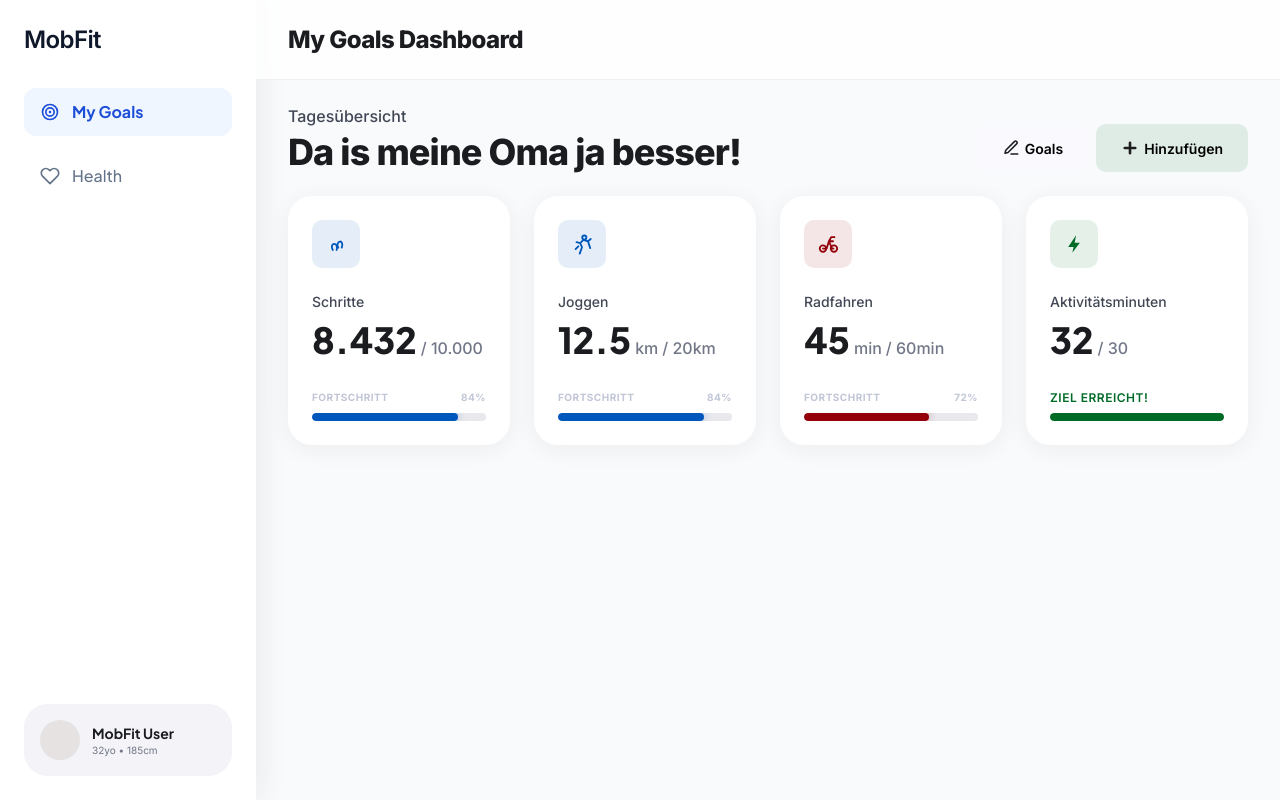
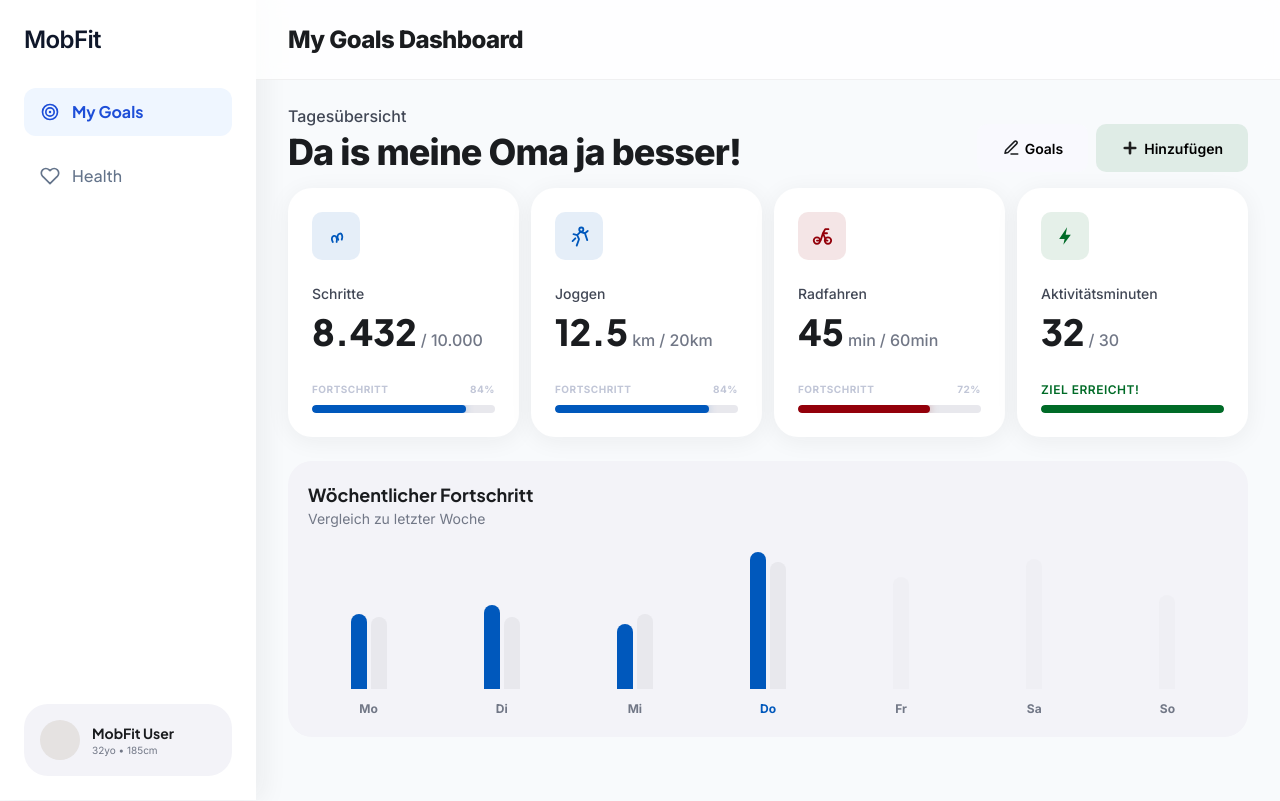
Before and after one commit to JanGoebel1893/MobFIT, an Angular app: page /my-goals in a window 1280 px wide. Built offline with nearby package versions, Linux system fonts and the light colour scheme.

Commit message:
MOB-55: Added statistics

```diff
--- a/src/app/pages/my-goals/my-goals.component.css
+++ b/src/app/pages/my-goals/my-goals.component.css
@@ -1,3 +1,20 @@
+/* Karten + Chart in der Viewport-Höhe; bei extrem kurzer Höhe ggf. nur Chart schrumpfen */
+.goals-page {
+  display: flex;
+  flex-direction: column;
+  min-height: 0;
+  max-height: min(calc(100dvh - 72px), calc(100vh - 72px));
+  overflow: hidden;
+  box-sizing: border-box;
+}
+
+@media (max-height: 720px) {
+  .goals-page {
+    max-height: none;
+    overflow: visible;
+  }
+}
+
 .goals-hero {
   display: flex;
   flex-direction: row;
@@ -6,8 +23,9 @@
   gap: 10px;
   width: 100%;
   min-height: 68px;
-  margin-bottom: 24px;
+  margin-bottom: clamp(12px, 2dvh, 24px);
   flex-wrap: wrap;
+  flex-shrink: 0;
 }
 
 .goals-hero__text {
@@ -81,9 +99,16 @@
 .goals-bento {
   display: grid;
   grid-template-columns: repeat(4, minmax(0, 1fr));
-  gap: 24px;
+  gap: clamp(12px, 1.5dvh, 24px);
   width: 100%;
-  min-height: 248px;
+  min-height: 0;
+  flex: 0 0 auto;
+}
+
+.goals-weekly {
+  flex: 1 1 auto;
+  min-height: 0;
+  margin-top: clamp(20px, 3dvh, 32px);
 }
 
 .goals-bento__cell {
--- a/src/app/pages/my-goals/my-goals.component.html
+++ b/src/app/pages/my-goals/my-goals.component.html
@@ -1,6 +1,6 @@
 <div class="dashboard-shell">
   <app-goals-top-nav [pageTitle]="'My Goals Dashboard'" />
-  <div class="dashboard-shell__inner">
+  <div class="dashboard-shell__inner goals-page">
     <section class="goals-hero" aria-labelledby="goals-hero-heading">
       <div class="goals-hero__text">
         <p class="goals-hero__eyebrow">Tagesübersicht</p>
@@ -35,6 +35,8 @@
         </div>
       }
     </div>
+
+    <app-weekly-progress-card class="goals-weekly" />
   </div>
 
   <app-goals-metric-modal
--- /dev/null
+++ b/src/app/shared/weekly-progress-card/weekly-progress-card.component.css
@@ -0,0 +1,111 @@
+:host {
+  display: block;
+  width: 100%;
+  min-width: 0;
+}
+
+.wpc {
+  box-sizing: border-box;
+  display: flex;
+  flex-direction: column;
+  align-items: stretch;
+  width: 100%;
+  max-width: 100%;
+  padding: clamp(20px, 2.5dvh, 32px);
+  gap: clamp(16px, 2dvh, 32px);
+  background: #f3f3f8;
+  border-radius: 24px;
+  min-height: 0;
+  flex: 1 1 auto;
+  max-height: min(408px, 42dvh);
+}
+
+.wpc__header {
+  display: flex;
+  flex-direction: column;
+  align-items: flex-start;
+  flex-shrink: 0;
+}
+
+.wpc__title {
+  margin: 0;
+  font-family: 'Plus Jakarta Sans', system-ui, sans-serif;
+  font-weight: 700;
+  font-size: clamp(18px, 2dvh, 20px);
+  line-height: 28px;
+  color: #1a1c1f;
+}
+
+.wpc__subtitle {
+  margin: 0;
+  font-family: 'Inter', system-ui, sans-serif;
+  font-weight: 400;
+  font-size: 14px;
+  line-height: 20px;
+  color: #717786;
+}
+
+.wpc__chart {
+  display: flex;
+  flex-direction: row;
+  justify-content: space-between;
+  align-items: flex-end;
+  gap: clamp(4px, 1vw, 12px);
+  width: 100%;
+  min-height: 0;
+  flex: 1 1 auto;
+}
+
+.wpc__day {
+  display: flex;
+  flex: 1 1 0;
+  min-width: 0;
+  flex-direction: column;
+  align-items: center;
+  gap: 12px;
+}
+
+.wpc__track {
+  display: flex;
+  flex-direction: row;
+  align-items: flex-end;
+  justify-content: center;
+  gap: 4px;
+  width: 100%;
+  height: clamp(100px, 18dvh, 200px);
+  min-height: 100px;
+  max-height: 200px;
+}
+
+.wpc__bar {
+  width: 16px;
+  flex-shrink: 0;
+  border-radius: 8px 8px 0 0;
+  min-height: 0;
+  box-sizing: border-box;
+}
+
+.wpc__bar--current {
+  background: #0058bc;
+}
+
+.wpc__bar--prev {
+  background: #e8e8ed;
+}
+
+.wpc__bar--prev.wpc__bar--ghost {
+  opacity: 0.4;
+}
+
+.wpc__label {
+  font-family: 'Inter', system-ui, sans-serif;
+  font-weight: 700;
+  font-size: 12px;
+  line-height: 16px;
+  color: #717786;
+  text-align: center;
+}
+
+.wpc__label--active {
+  color: #0058bc;
+}
--- /dev/null
+++ b/src/app/shared/weekly-progress-card/weekly-progress-card.component.html
@@ -0,0 +1,34 @@
+<article
+  class="wpc"
+  role="group"
+  aria-label="Wöchentlicher Fortschritt, Vergleich zu letzter Woche"
+>
+  <header class="wpc__header">
+    <h3 class="wpc__title">Wöchentlicher Fortschritt</h3>
+    <p class="wpc__subtitle">Vergleich zu letzter Woche</p>
+  </header>
+
+  <div class="wpc__chart" role="img" aria-hidden="true">
+    @for (day of days(); track day.shortLabel) {
+      <div class="wpc__day">
+        <div class="wpc__track">
+          @if (day.hasCurrent) {
+            <div
+              class="wpc__bar wpc__bar--current"
+              [style.height.%]="day.current * 100"
+            ></div>
+          }
+          <div
+            class="wpc__bar wpc__bar--prev"
+            [class.wpc__bar--ghost]="!day.hasCurrent"
+            [style.height.%]="day.previous * 100"
+          ></div>
+        </div>
+        <span
+          class="wpc__label"
+          [class.wpc__label--active]="day.isHighlightDay"
+        >{{ day.shortLabel }}</span>
+      </div>
+    }
+  </div>
+</article>
--- /dev/null
+++ b/src/app/shared/weekly-progress-card/weekly-progress-card.component.ts
@@ -0,0 +1,34 @@
+import { Component, input } from '@angular/core';
+
+/** Ein Tag in der Wochen-Chart (0–1 = Anteil der Balkenhöhe) */
+export interface WeeklyDayData {
+  shortLabel: string;
+  /** Aktuelle Woche (0–1); `hasCurrent: false` → kein blauer Balken */
+  current: number;
+  /** Vorwoche / Vergleich (0–1) */
+  previous: number;
+  hasCurrent: boolean;
+  /** Wochentag-Label hervorheben (z. B. heute) */
+  isHighlightDay: boolean;
+}
+
+export const defaultWeeklyProgressDemo: readonly WeeklyDayData[] = [
+  { shortLabel: 'Mo', current: 0.52, previous: 0.5, hasCurrent: true, isHighlightDay: false },
+  { shortLabel: 'Di', current: 0.58, previous: 0.5, hasCurrent: true, isHighlightDay: false },
+  { shortLabel: 'Mi', current: 0.45, previous: 0.52, hasCurrent: true, isHighlightDay: false },
+  { shortLabel: 'Do', current: 0.95, previous: 0.88, hasCurrent: true, isHighlightDay: true },
+  { shortLabel: 'Fr', current: 0, previous: 0.78, hasCurrent: false, isHighlightDay: false },
+  { shortLabel: 'Sa', current: 0, previous: 0.9, hasCurrent: false, isHighlightDay: false },
+  { shortLabel: 'So', current: 0, previous: 0.65, hasCurrent: false, isHighlightDay: false },
+];
+
+@Component({
+  selector: 'app-weekly-progress-card',
+  standalone: true,
+  templateUrl: './weekly-progress-card.component.html',
+  styleUrl: './weekly-progress-card.component.css',
+})
+export class WeeklyProgressCardComponent {
+  /** Später: vom Backend; vorerst Testdaten */
+  days = input<readonly WeeklyDayData[]>(defaultWeeklyProgressDemo);
+}
```
Also changed, not shown: src/app/pages/my-goals/my-goals.component.ts (+7 -1 lines).
